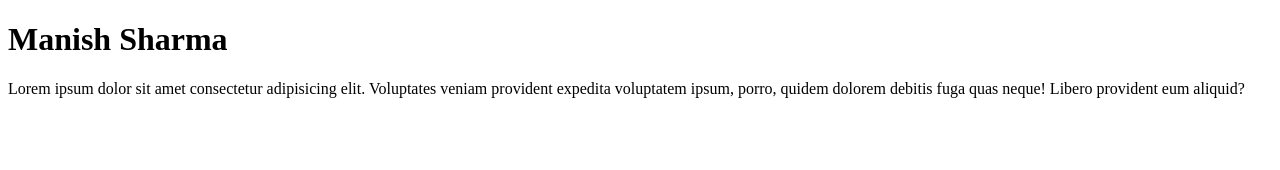
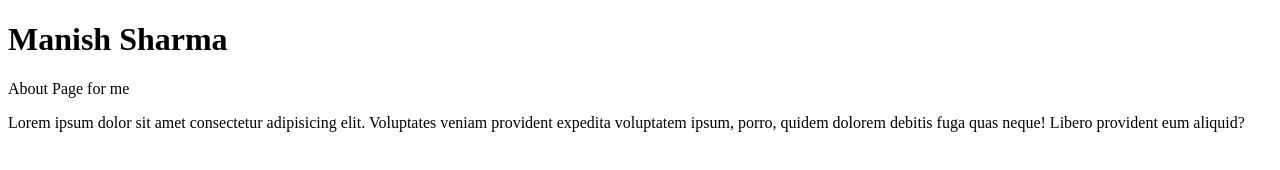
Before and after one commit to Manish-Shm/My-Portfolio, a plain HTML site: page about.html in a window 1280 px wide. Drawn offline with Linux system fonts and the light colour scheme.

Commit message:
Added More details

```diff
--- a/about.html
+++ b/about.html
@@ -7,6 +7,7 @@
 </head>
 <body>
     <h1>Manish Sharma </h1>
+    <p>About Page for me</p>
     <p>Lorem ipsum dolor sit amet consectetur adipisicing elit. Voluptates veniam provident expedita voluptatem ipsum, porro, quidem dolorem debitis fuga quas neque! Libero provident eum aliquid?
     </p>
 
```
